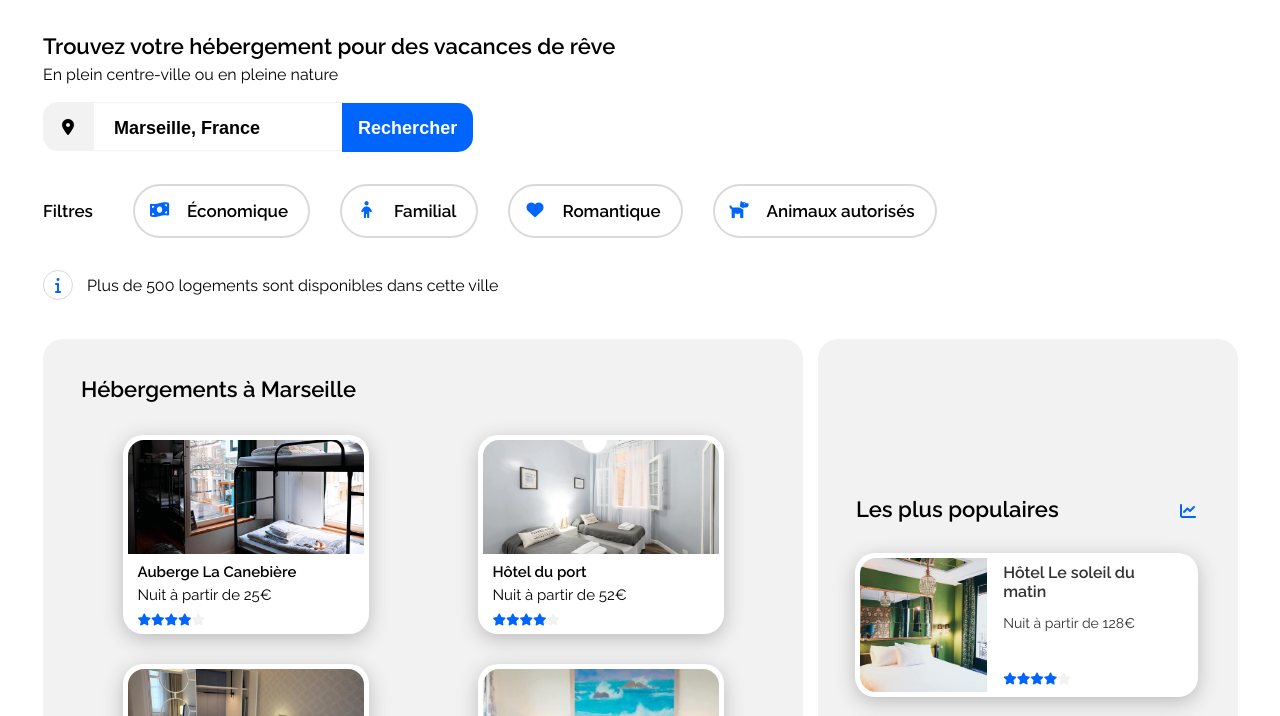
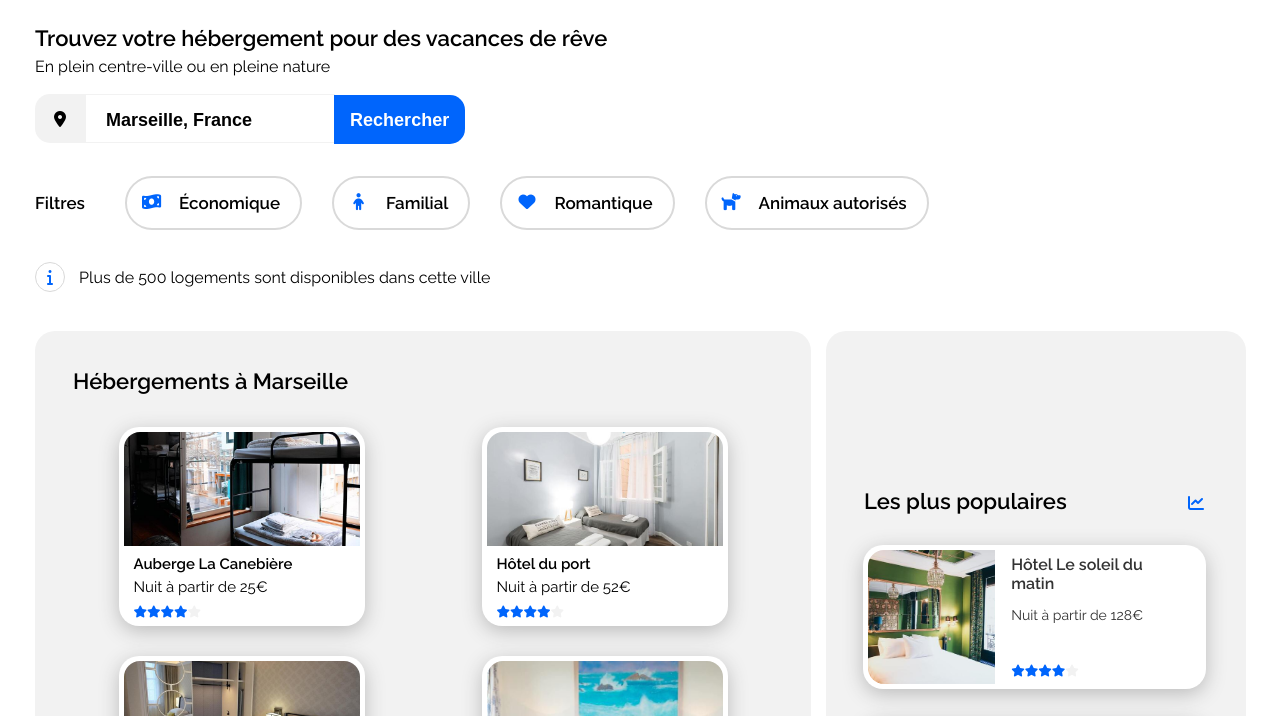
Before and after one commit to RachdaKhedairia/p2_07012023, a plain HTML site: page index.html in a window 1280 px wide. Shown: the part 105-821 px from the top of the page. Drawn offline with Linux system fonts and the light colour scheme.

Commit message:
breakpoints

```diff
--- a/css/styles.css
+++ b/css/styles.css
@@ -1,6 +1,7 @@
 body {
     font-family: 'Raleway', sans-serif;
     max-width: 1400px;
+    margin: 0 auto;
 }
 
 /* HEADER */
@@ -450,7 +451,7 @@ footer li {
 
 /*TABLETTE*/
 
-@media only screen and (max-width: 992px) {
+@media only screen and (max-width: 991px) {
 
     body {
         margin: 0px;
@@ -555,7 +556,7 @@ footer li {
 
 /* MOBILE*/
 
-@media only screen and (max-width: 768px) {
+@media only screen and (max-width: 767px) {
 
     body {
         margin: 0;
```
Also changed, not shown: 2 other files.
